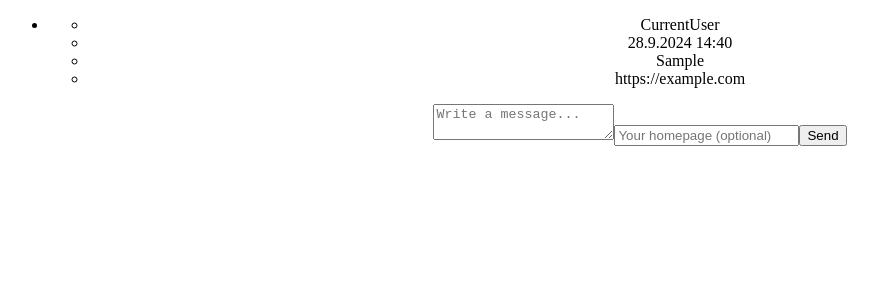
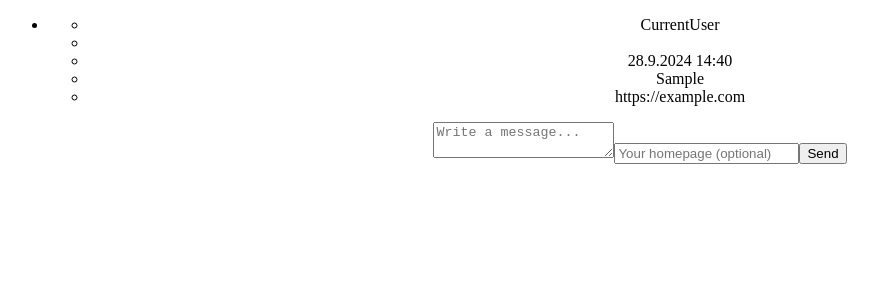
Before and after one commit to Unlie9/SPA-service, a Vue app in the folder frontend/: page /comments in a window 1280 px wide. Both pictures are taken after typing "Sample", "https://example.com" into the empty fields and a click on the button "Send". Shown: the top 300 px of the page, without its empty margins (0-878 px from the left). Built offline with nearby package versions, Linux system fonts and the light colour scheme; no server answers; the HTML template or start-up script is replaced by a standard one.

Commit message:
added email in form

```diff
--- a/frontend/src/components/CommentsPage.vue
+++ b/frontend/src/components/CommentsPage.vue
@@ -4,6 +4,7 @@
       <li v-for="comment in comments" :key="comment.id">
         <ul>
           <li>{{ comment.username }}</li>
+          <li>{{comment.email}}</li>
           <li>{{ formatDate(comment.created_at) }}</li>
           <li>{{ comment.text }}</li>
           <li>{{ comment.home_page ? comment.home_page : 'Empty' }}</li>
```
